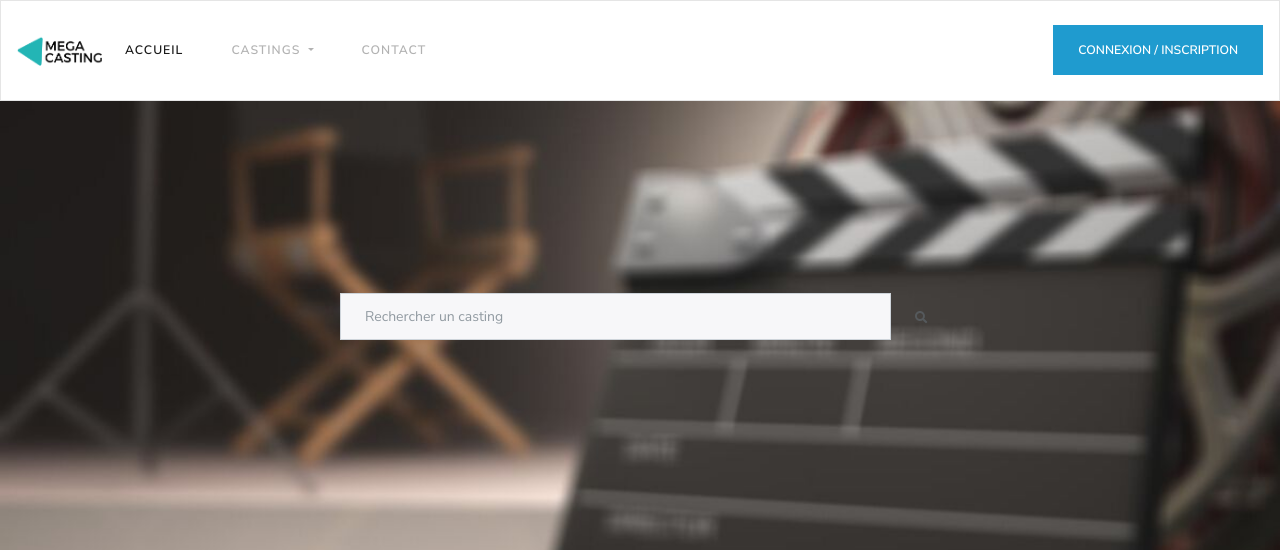
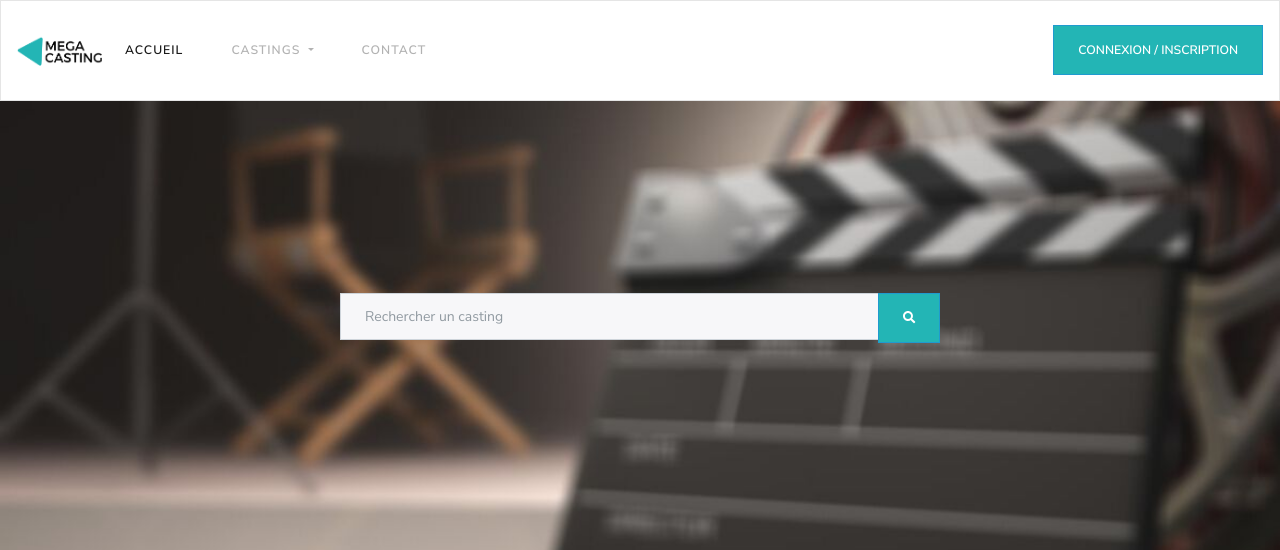
Before and after one commit to MegaCastingCorp/MegaCasting-Web, a Symfony app: template templates/home/index.html.twig in a window 1280 px wide. Shown: the top 550 px of the page. Run offline with Twig, Linux system fonts and the light colour scheme; the template is opened without the code that fills it, so the values that code supplies are empty; some libraries are stand-ins or nearby versions.

Commit message:
Modification css bouton

```diff
--- a/public/css/index.css
+++ b/public/css/index.css
@@ -12,9 +12,8 @@
     height: 450px;
 }
 
-.btn-search {
+.btn-info {
     background-color: #23b5b5;
-    width: 50px;
 }
 
 .form-search {
--- a/templates/base.html.twig
+++ b/templates/base.html.twig
@@ -4,13 +4,13 @@
 <head>
     <meta charset="UTF-8">
     <title>{% block title %}{% endblock %}</title>
-    {% block head %} <link rel="icon" href="../img/favicon.ico"> {% endblock %}
+    {% block head %} <link rel="icon" href="{{ asset('img/favicon.ico') }}"> {% endblock %}
     <link rel="stylesheet" href="https://stackpath.bootstrapcdn.com/bootstrap/4.5.2/css/bootstrap.min.css"
         integrity="sha384-JcKb8q3iqJ61gNV9KGb8thSsNjpSL0n8PARn9HuZOnIxN0hoP+VmmDGMN5t9UJ0Z" crossorigin="anonymous">
     {% block stylesheets %}
-      <link href="{{ asset('css/index.css') }}" rel="stylesheet">
       <link rel="stylesheet" href="https://bootswatch.com/4/lux/bootstrap.min.css">
     {% endblock %}
+    <link href="{{ asset('css/index.css') }}" rel="stylesheet">
 </head>
 
 <body>
--- a/templates/home/index.html.twig
+++ b/templates/home/index.html.twig
@@ -46,7 +46,7 @@
           <input type="text" class="form-control" placeholder="Rechercher un casting" aria-label="Rechercher un casting"
             aria-describedby="button-addon2">
           <div class="input-group-append">
-            <button class="btn btn-search" type="button" id="button-addon2"><i class="fas fa-search"></i></button>
+            <button type="button" type="submit" style="color: white;" class="btn btn-info"><i class="fas fa-search"></i></button>
           </div>
         </div>
       </div>
```
Also changed, not shown: 2 other files.
